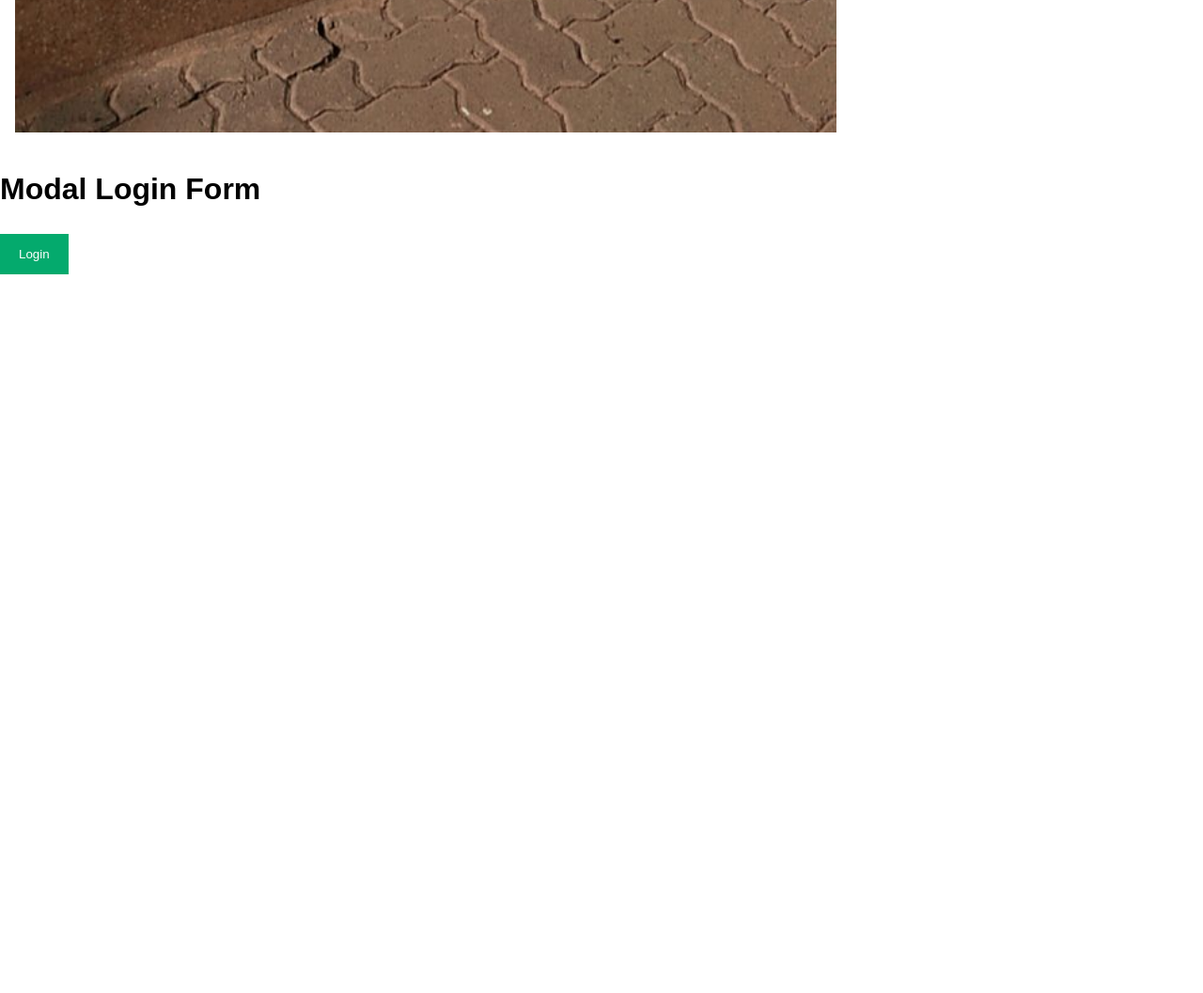
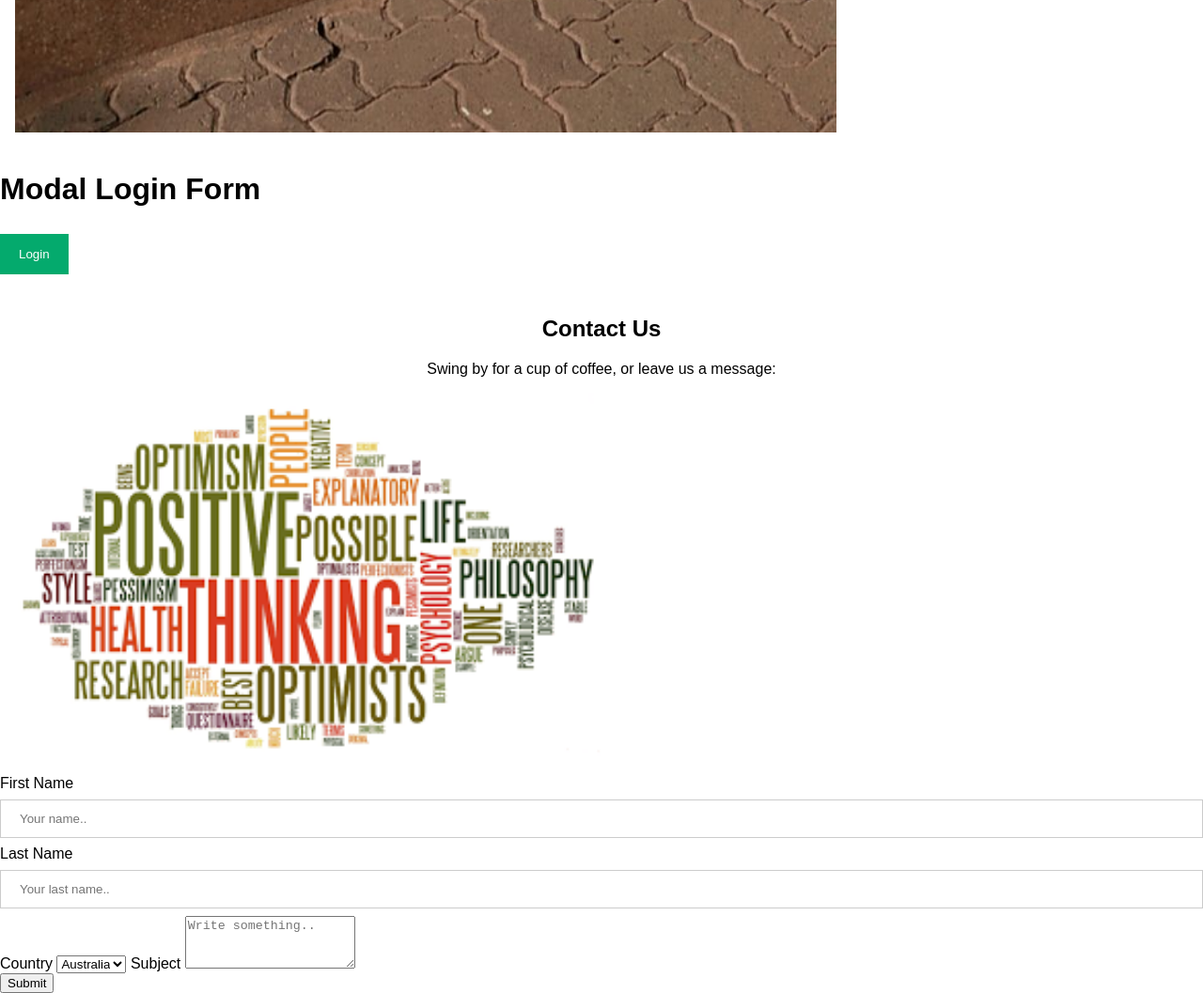
Before and after one commit to edwinaloo/Project-challenge, a plain HTML site: page index.html in a window 1280 px wide. Shown: the part 7256-8313 px from the top of the page at 94% size. Before the commit the page ends 7556 px from the top, so only its background shows below. Drawn offline with Linux system fonts and the light colour scheme; no server answers.

Commit message:
~almost done

```diff
--- a/index.css
+++ b/index.css
@@ -1,7 +1,6 @@
 .bg {
     text-align: center;
   }
-
   body {
     margin: 100;
     font-family: Arial, Helvetica, sans-serif;
--- a/index.html
+++ b/index.html
@@ -7,7 +7,7 @@
   </head>
   <body>
     <div class="topnav">
-        <a href="#contact.html">Contact Us</a>
+        <a href="#contactus">Contact Us</a>
         <a href="#aboutus">About Us</a>
       <a href="index.html">Home</a>
     </div>
@@ -307,8 +307,40 @@
   </form>
 </div>
 
+<meta name="viewport" content="width=device-width, initial-scale=1">
 
-<div id="container"></div>
+</head>
+<body>
+
+<div id="contactus">
+  <div class="container">
+    <div style="text-align:center">
+      <h2>Contact Us</h2>
+      <p>Swing by for a cup of coffee, or leave us a message:</p>
+    </div>
+    <img src="images/motiv.png" style="width:50%">
+      </div>
+      <div class="column">
+        <form action="/action_page.php">
+          <label for="fname">First Name</label>
+          <input type="text" id="fname" name="firstname" placeholder="Your name..">
+          <label for="lname">Last Name</label>
+          <input type="text" id="lname" name="lastname" placeholder="Your last name..">
+          <label for="country">Country</label>
+          <select id="country" name="country">
+            <option value="australia">Australia</option>
+            <option value="canada">Canada</option>
+            <option value="usa">USA</option>
+          </select>
+          <label for="subject">Subject</label>
+          <textarea id="subject" name="subject" placeholder="Write something.." style="height:50px"></textarea>
+          </form>
+          <input type="submit" value="Submit">
+      </div>
+    </div>
+  </div>
+</div>
+
 
 <script>index.js</script>
 </body>
```
